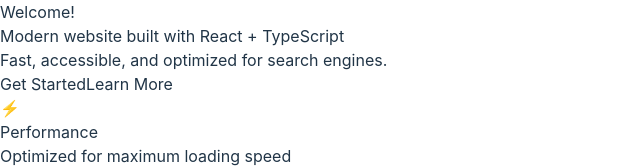
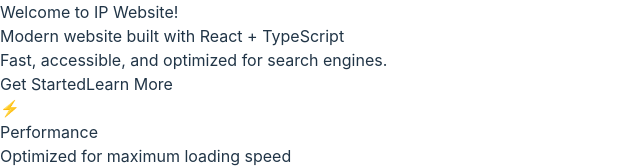
Before and after one commit to Intelligent-Punks/IP-website, a React (Vite) app: page / in a window 1280 px wide. Shown: the top 168 px of the page, without its empty margins (0-640 px from the left). Built offline with nearby package versions, Linux system fonts and the light colour scheme.

Commit message:
Update title: Welcome to IP Website!

```diff
--- a/src/content/home.ts
+++ b/src/content/home.ts
@@ -1,6 +1,6 @@
 export const homeContent = {
   hero: {
-    title: 'Welcome!',
+    title: 'Welcome to IP Website!',
     subtitle: 'Modern website built with React + TypeScript',
     description: 'Fast, accessible, and optimized for search engines.',
     cta: {
```
